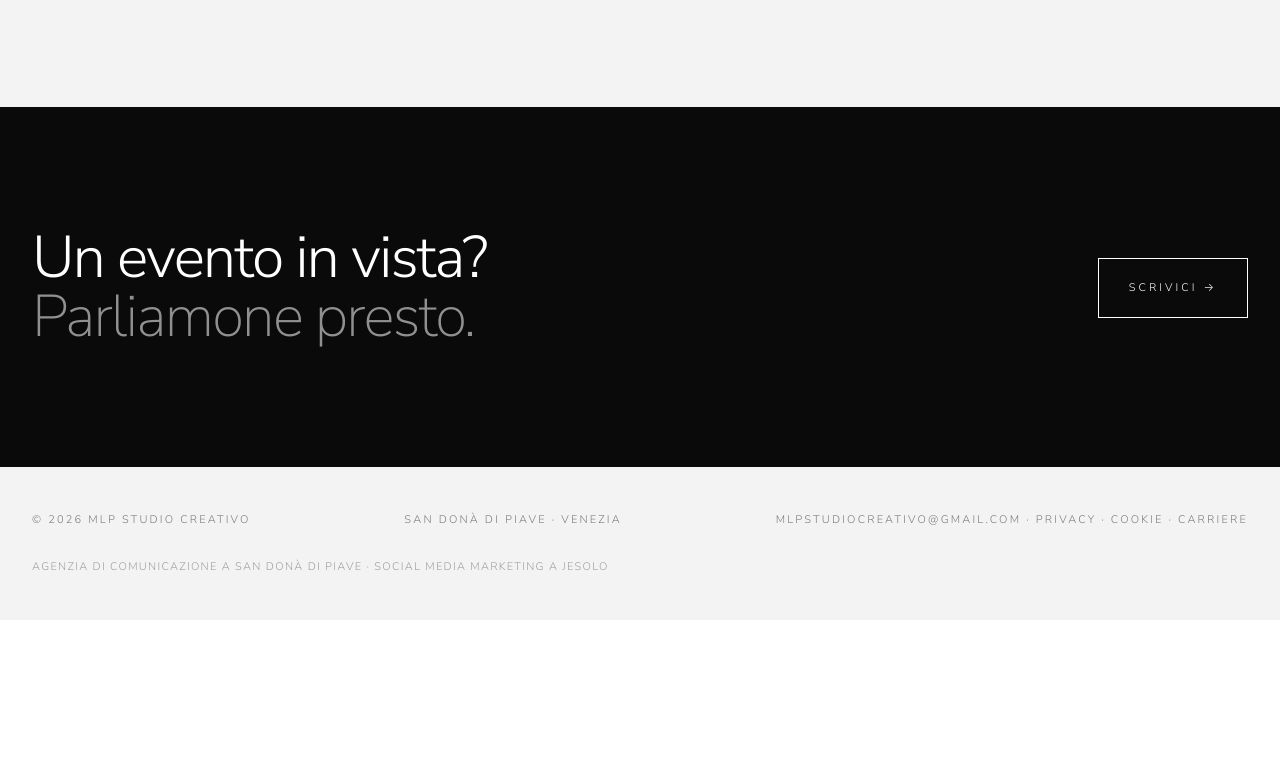
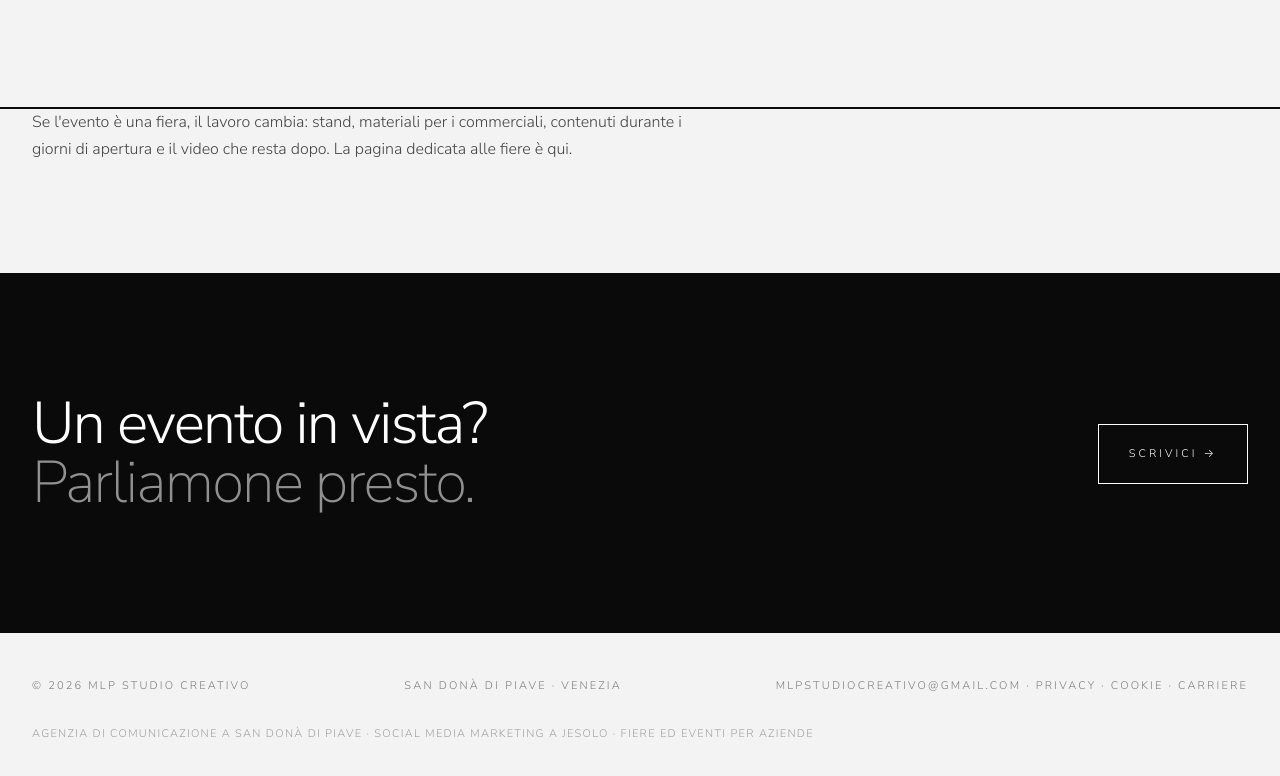
Before and after one commit to martinapasianbot/sito-mlp-studio, a plain HTML site: page eventi.html in a window 1280 px wide. Shown: the part 4889-5665 px from the top of the page. Before the commit the page ends 5509 px from the top, so only its background shows below. Drawn offline with Linux system fonts and the light colour scheme.

Commit message:
La pagina fiere entra nel sito: footer, pagina eventi, sitemap
Co-Authored-By: Claude Opus 5 <noreply@anthropic.com>

```diff
--- a/eventi.html
+++ b/eventi.html
@@ -383,6 +383,10 @@
   </div>
 </section>
 
+<section class="ev-process" style="padding-top:0">
+  <p style="max-width:70ch;opacity:.75;line-height:1.7">Se l'evento è una fiera, il lavoro cambia: stand, materiali per i commerciali, contenuti durante i giorni di apertura e il video che resta dopo. <a href="fiere-eventi.html" style="color:inherit">La pagina dedicata alle fiere è qui</a>.</p>
+</section>
+
 <section class="ev-cta">
   <h3>Un evento in vista?<br/><span class="italic">Parliamone presto.</span></h3>
   <a class="btn" href="index.html#contatti">Scrivici →</a>
@@ -392,7 +396,7 @@
   <div>© 2026 MLP Studio Creativo</div>
   <div>San Donà di Piave · Venezia</div>
   <div><a href="mailto:mlpstudiocreativo@gmail.com?subject=MLP%20Eventi%20%E2%80%94%20Richiesta">mlpstudiocreativo@gmail.com</a> &middot; <a href="privacy.html">Privacy</a> · <a href="#" data-cookie-settings>Cookie</a> &middot; <a href="carriere.html">Carriere</a></div>
-  <div class="footer-zone"><a href="agenzia-comunicazione-san-dona-di-piave.html">Agenzia di comunicazione a San Donà di Piave</a> · <a href="social-media-marketing-jesolo.html">Social media marketing a Jesolo</a></div>
+  <div class="footer-zone"><a href="agenzia-comunicazione-san-dona-di-piave.html">Agenzia di comunicazione a San Donà di Piave</a> · <a href="social-media-marketing-jesolo.html">Social media marketing a Jesolo</a> · <a href="fiere-eventi.html">Fiere ed eventi per aziende</a></div>
 </footer>
 
 <script>
--- a/sitemap.xml
+++ b/sitemap.xml
@@ -59,4 +59,5 @@
   <url><loc>https://www.mlpstudiocreativo.com/projects/francesca-storer.html</loc><lastmod>2026-11-16</lastmod><changefreq>yearly</changefreq><priority>0.8</priority></url>
   <url><loc>https://www.mlpstudiocreativo.com/agenzia-comunicazione-san-dona-di-piave.html</loc><lastmod>2026-11-17</lastmod><changefreq>monthly</changefreq><priority>0.9</priority></url>
   <url><loc>https://www.mlpstudiocreativo.com/social-media-marketing-jesolo.html</loc><lastmod>2026-11-17</lastmod><changefreq>monthly</changefreq><priority>0.9</priority></url>
+  <url><loc>https://www.mlpstudiocreativo.com/fiere-eventi.html</loc><lastmod>2026-11-22</lastmod><changefreq>monthly</changefreq><priority>0.9</priority></url>
 </urlset>
```
Also changed, not shown: agenzia-comunicazione-san-dona-di-piave.html (+1 -1 lines), index.html (+1 -1 lines), production.html (+1 -1 lines), services.html (+1 -1 lines), social-media-marketing-jesolo.html (+1 -1 lines), wedding.html (+1 -1 lines).
